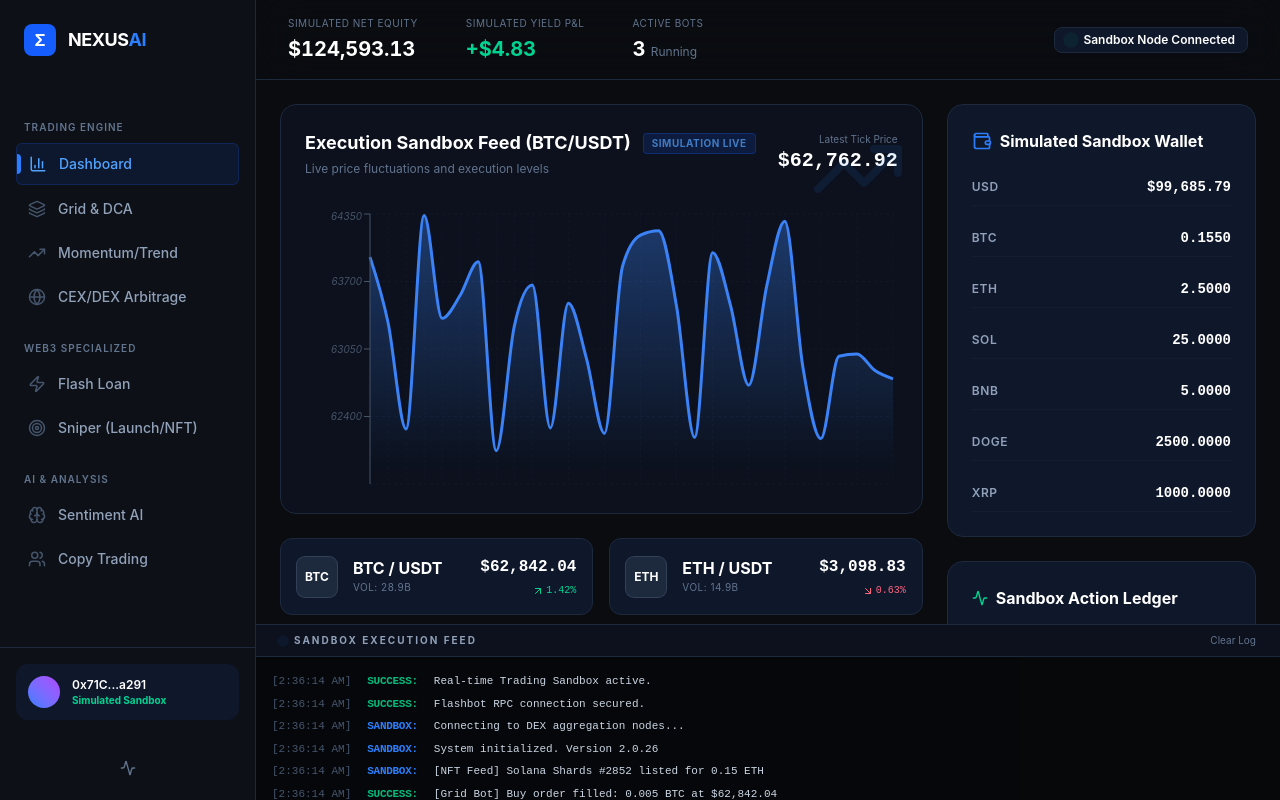
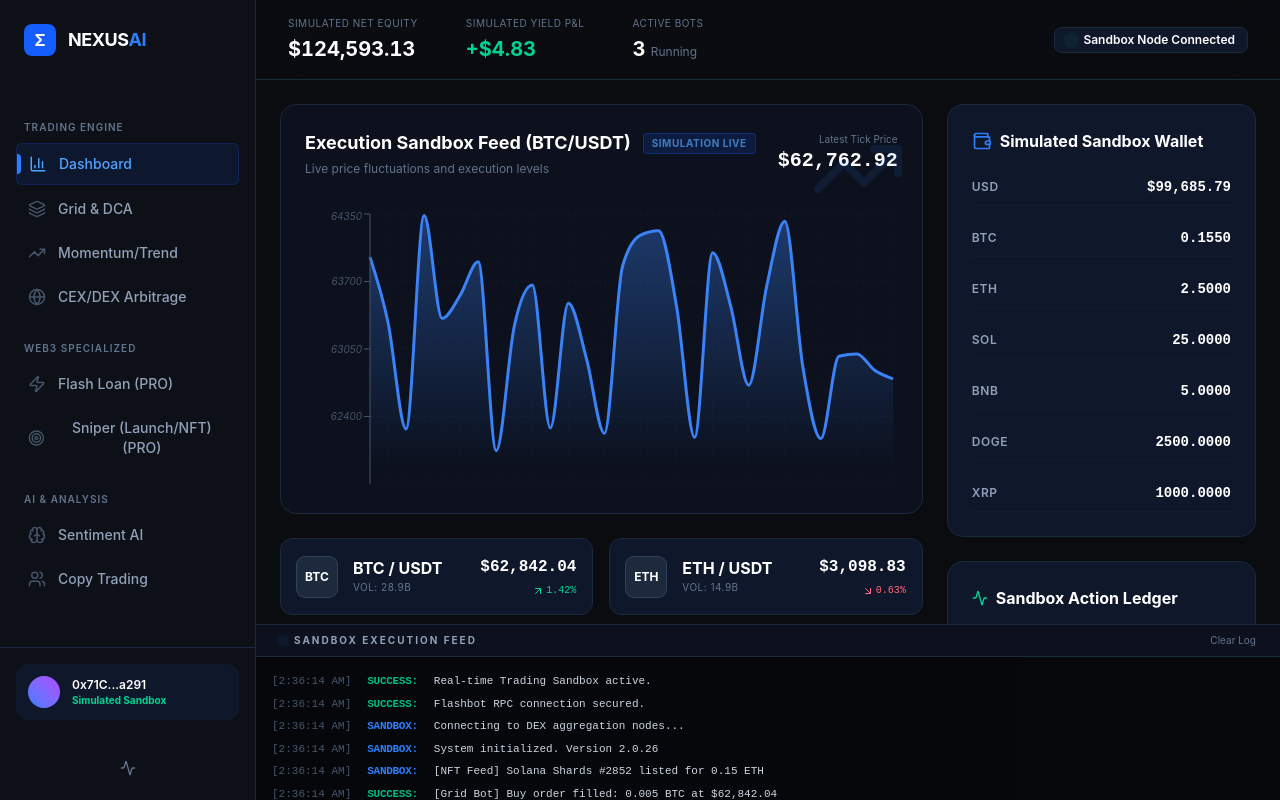
Before and after one commit to riski221001/nexus-crypto-ai, a React (Vite) app: page / in a window 1280 px wide. Built offline with nearby package versions, Linux system fonts and the light colour scheme.

Commit message:
Update labels for Flash Loan and Sniper categories

```diff
--- a/src/App.tsx
+++ b/src/App.tsx
@@ -49,8 +49,8 @@ const TABS = [
   { id: "strategy", label: "Grid & DCA", category: "Trading Engine", icon: Layers },
   { id: "momentum", label: "Momentum/Trend", category: "Trading Engine", icon: TrendingUp },
   { id: "arbitrage", label: "CEX/DEX Arbitrage", category: "Trading Engine", icon: Globe },
-  { id: "flashloan", label: "Flash Loan", category: "Web3 Specialized", icon: Zap },
-  { id: "sniper", label: "Sniper (Launch/NFT)", category: "Web3 Specialized", icon: Target },
+  { id: "flashloan", label: "Flash Loan (PRO)", category: "Web3 Specialized", icon: Zap },
+  { id: "sniper", label: "Sniper (Launch/NFT) (PRO)", category: "Web3 Specialized", icon: Target },
   { id: "ai", label: "Sentiment AI", category: "AI & Analysis", icon: Brain },
   { id: "copytrade", label: "Copy Trading", category: "AI & Analysis", icon: Users },
 ];
```
